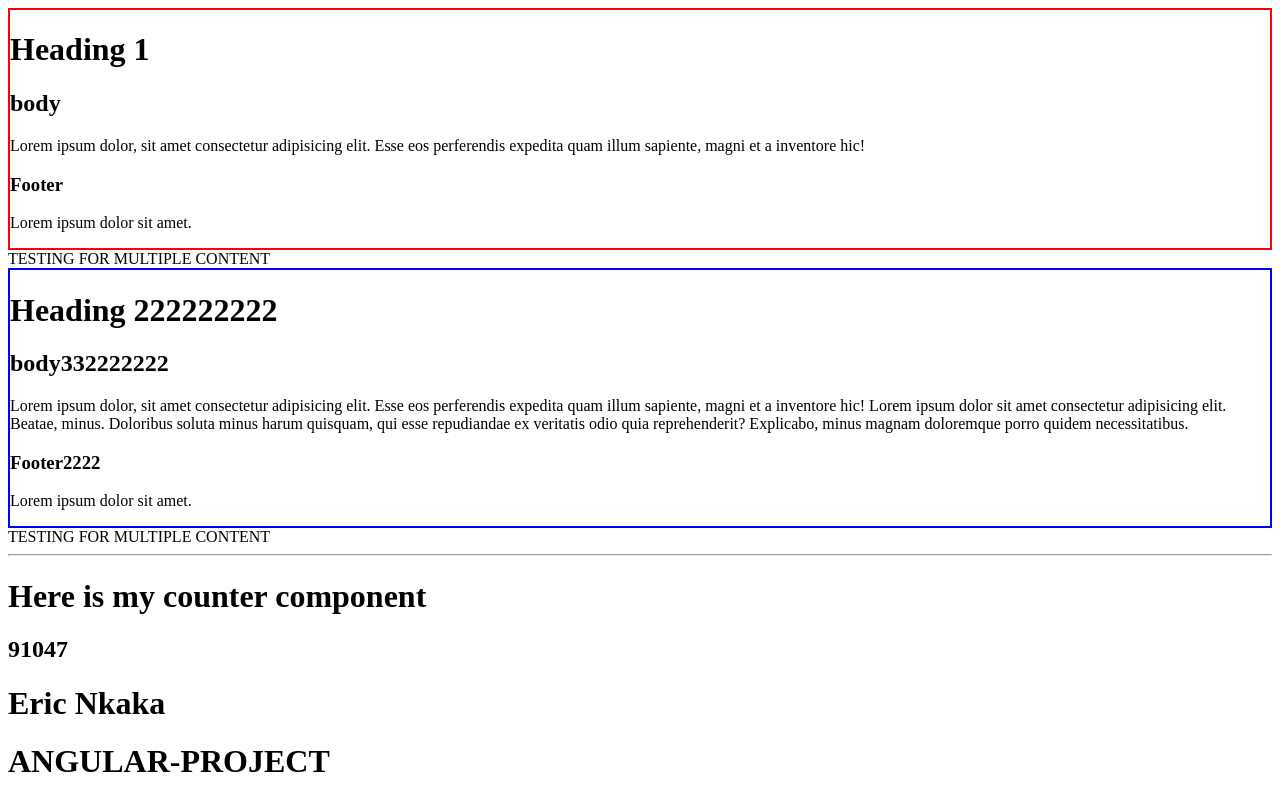
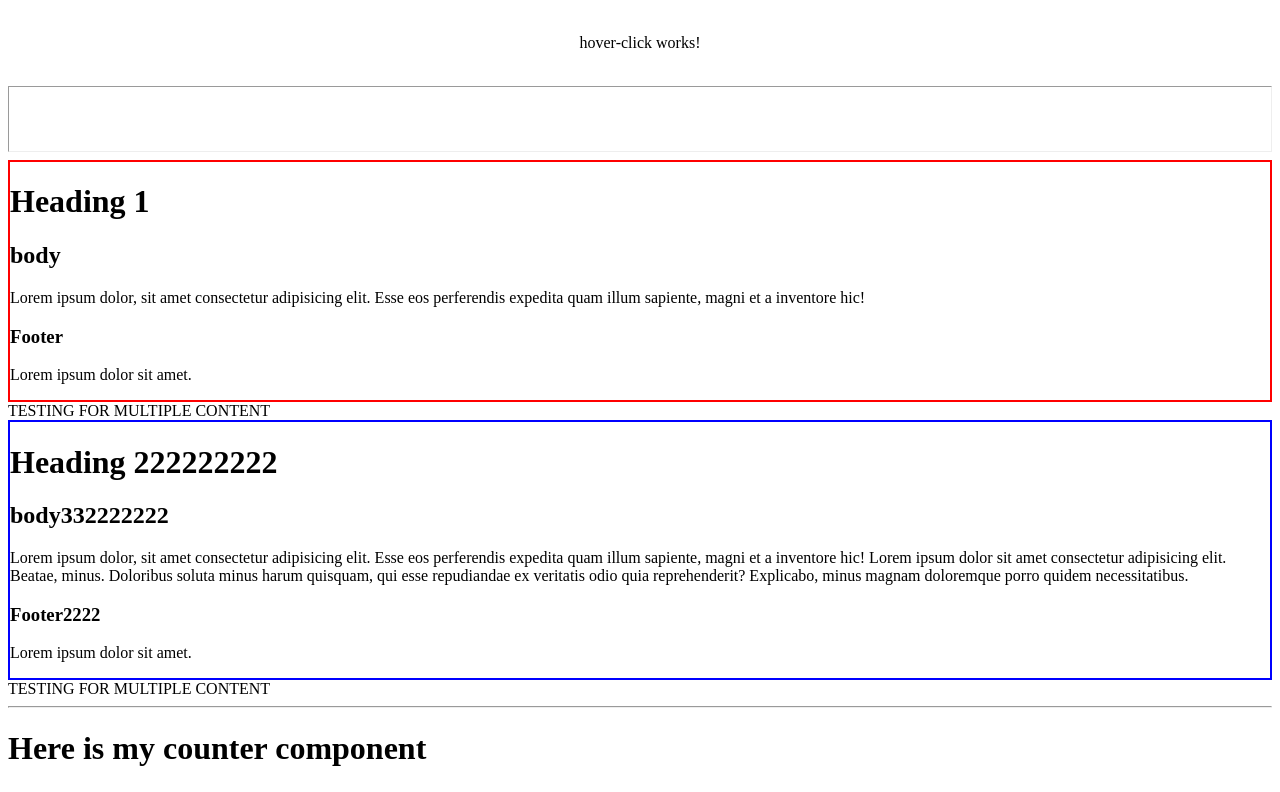
Before and after one commit to Nkaka23dev/angular-playground, an Angular app: page / in a window 1280 px wide. Shown: the top 792 px of the page. Built offline with nearby package versions, Linux system fonts and the light colour scheme.

Commit message:
feat: done

```diff
--- a/src/app/app.component.html
+++ b/src/app/app.component.html
@@ -1,3 +1,5 @@
+<tof-hover-click role="group" [id]="title"></tof-hover-click>
+<hr style="height: 4rem;">
 <tof-card>
     <div firstChild style="border: 2px solid red;">
         <h1>Heading 1</h1>
--- a/src/app/app.component.ts
+++ b/src/app/app.component.ts
@@ -5,6 +5,7 @@ import CounterComponent from './counter/counter.component';
 import { GetterInputComponent } from './getter-input/getter-input.component';
 import { PanelComponent } from './panel/panel.component';
 import { CardComponent } from './card/card.component';
+import { HoverClickComponent } from './hover-click/hover-click.component';
 
 @Component({
   selector: 'app-root',
@@ -16,6 +17,7 @@ import { CardComponent } from './card/card.component';
     GetterInputComponent,
     PanelComponent,
     CardComponent,
+    HoverClickComponent,
   ],
   templateUrl: './app.component.html',
   styleUrl: './app.component.css',
--- /dev/null
+++ b/src/app/hover-click/hover-click.component.css
@@ -0,0 +1,10 @@
+:host {
+    display: block;
+    text-align: center;
+    padding: 10px;
+    cursor: pointer;
+}
+
+:host(.hovered) {
+    background-color: lightblue;
+}
--- /dev/null
+++ b/src/app/hover-click/hover-click.component.html
@@ -0,0 +1 @@
+<p>hover-click works!</p>
--- /dev/null
+++ b/src/app/hover-click/hover-click.component.ts
@@ -0,0 +1,58 @@
+import { Component, HostBinding } from '@angular/core';
+
+@Component({
+  selector: 'tof-hover-click',
+  standalone: true,
+
+  templateUrl: './hover-click.component.html',
+  styleUrl: './hover-click.component.css',
+  host: {
+    role: 'Presentation',
+    '[id]': 'otherId',
+    '[class.hovered]': 'isHovered',
+    '(mouseenter)': 'onMouseEnter()',
+    '(mouseleave)': 'onMouseLeave()',
+    '(click)': 'isClicked()',
+  },
+})
+export class HoverClickComponent {
+  otherId = 'Hello Nkaka eric';
+
+  isHovered = false;
+  onMouseEnter() {
+    this.isHovered = true;
+  }
+  onMouseLeave() {
+    this.isHovered = false;
+  }
+
+  isClicked() {
+    alert('You clicked Me!');
+  }
+
+  // @HostBinding('attr.role') role = 'Presentation';
+
+  // @HostBinding('class.hovered') isHovered = false;
+  // @HostBinding('attr.role') role = false ? 'Nkaka' : 'User';
+  // @HostBinding('style.color') color = true ? 'red' : 'green';
+  // @HostListener('mouseenter') onMouseEnter() {
+  //   this.isHovered = true;
+  // }
+  // @HostListener('mouseleave') onMouseLeave() {
+  //   this.isHovered = false;
+  // }
+  // @HostListener('click')
+  // isClicked() {
+  //   alert('You clicked Me!');
+  // }
+}
+
+/***  Most of All Bindings we have in angular
+ * 1) Property binding
+ * 2) Event binding
+ * 3) Attribute binding
+ * 4) Style binding
+ * 5) property binding
+ * 6) Two way binding
+ * 7) class binding
+ ***/
```
Also changed, not shown: 1 other file (tests, documents, lock files or other folders).
